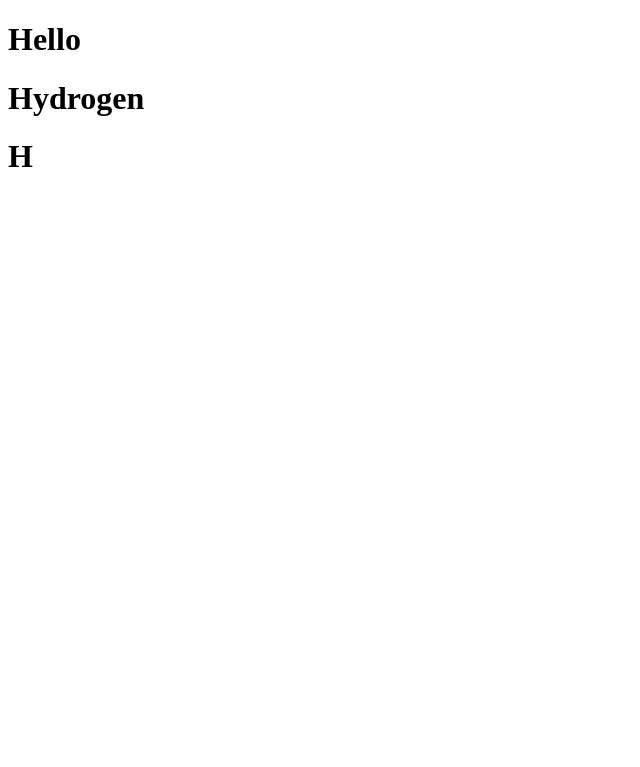
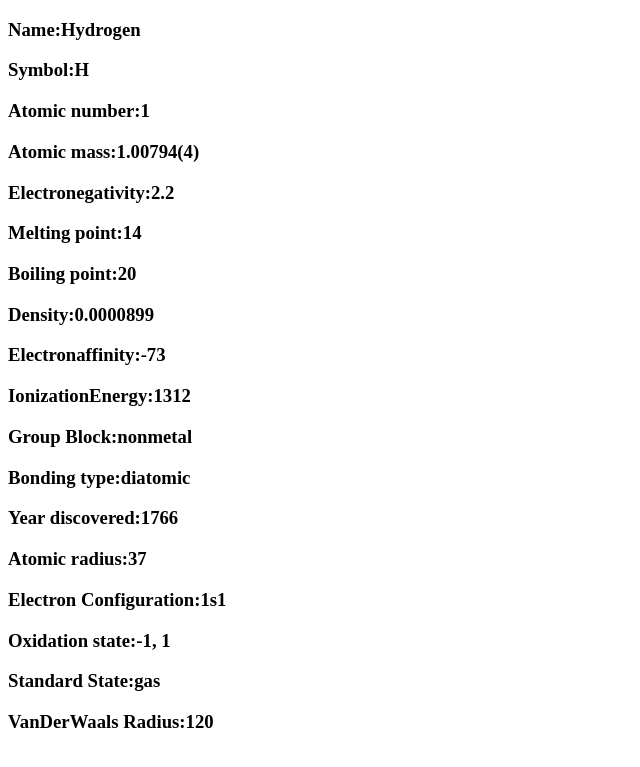
Before and after one commit to RisaMoreno/periodic-table, a Django app: page /atom/1 in a window 1280 px wide. Shown: the top 767 px of the page, without its empty margins (0-640 px from the left). Run offline with Django 3.2, Linux system fonts and the light colour scheme.

Commit message:
barebone show.html

```diff
--- a/periodic_table/templates/show.html
+++ b/periodic_table/templates/show.html
@@ -7,8 +7,31 @@
     <title>Document</title>
 </head>
 <body>
-    <h1>Hello</h1>
-    <h1>{{atom.name}}</h1>
-    <h1>{{atom.symbol}}</h1>
+
+    <h3>Name:{{atom.name}}</h3>
+    <h3>Symbol:{{atom.symbol}}</h3>
+    <h3>Atomic number:{{atom.atomicNumber}}</h3>
+    <h3>Atomic mass:{{atom.atomicMass}}</h3>
+    <h3>Electronegativity:{{atom.electronegativity}}</h3>
+    <h3>Melting point:{{atom.meltingPoint}}</h3>
+    <h3>Boiling point:{{atom.boilingPoint}}</h3>
+    <h3>Density:{{atom.density}}</h3>
+    <h3>Electronaffinity:{{atom.electronAffinity}}</h3>
+    <h3>IonizationEnergy:{{atom.ionizationEnergy}}</h3>
+    <h3>Group Block:{{atom.groupBlock}}</h3>
+    <h3>Bonding type:{{atom.bondingType}}</h3>
+    <h3>Year discovered:{{atom.yearDiscovered}}</h3>
+    <h3>Atomic radius:{{atom.atomicRadius}}</h3>
+    <h3>Electron Configuration:{{atom.electronicConfiguration}}</h3>
+    <h3> Oxidation state:{{atom.oxidationStates}}</h3>
+    <h3>Standard State:{{atom.standardState}}</h3>
+    <h3>VanDerWaals Radius:{{atom.vanDerWaalsRadius}}</h3>
+
+
+
+
+
+
+
 </body>
 </html>
```
